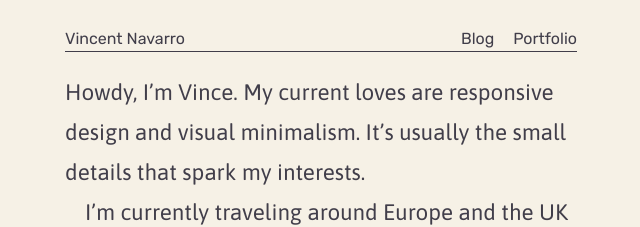
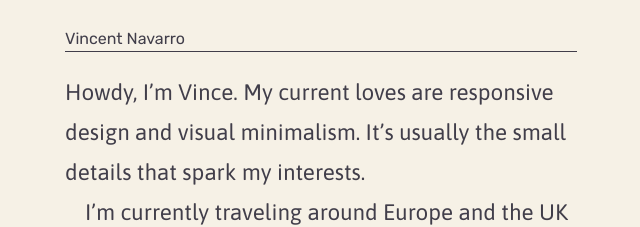
Before and after one commit to VincentNavarro/vincentnavarro.com, a Jekyll site: the page built from index.md, in a window 1280 px wide. Shown: the top 227 px of the page, without its empty margins (319-959 px from the left). Built offline with Jekyll 4.4.1, drawn with Linux system fonts in a browser that asks for light colours; nearby versions of some CDN libraries.

Commit message:
Update home.html

```diff
--- a/_layouts/home.html
+++ b/_layouts/home.html
@@ -5,13 +5,6 @@
          <div id="navigation">
             <div id="name">
                <h1><a href="{{ site.url }}">{{ site.title }}</a></h1>
-            </div>
-            <div id="links">
-               {% for page in site.pages %}
-                  {% if page.tags == "link" %}
-                     <a href="{{ page.url }}">{{ page.title }}</a>
-                  {% endif %}
-               {% endfor %}
             </div>
          </div>
 
```
